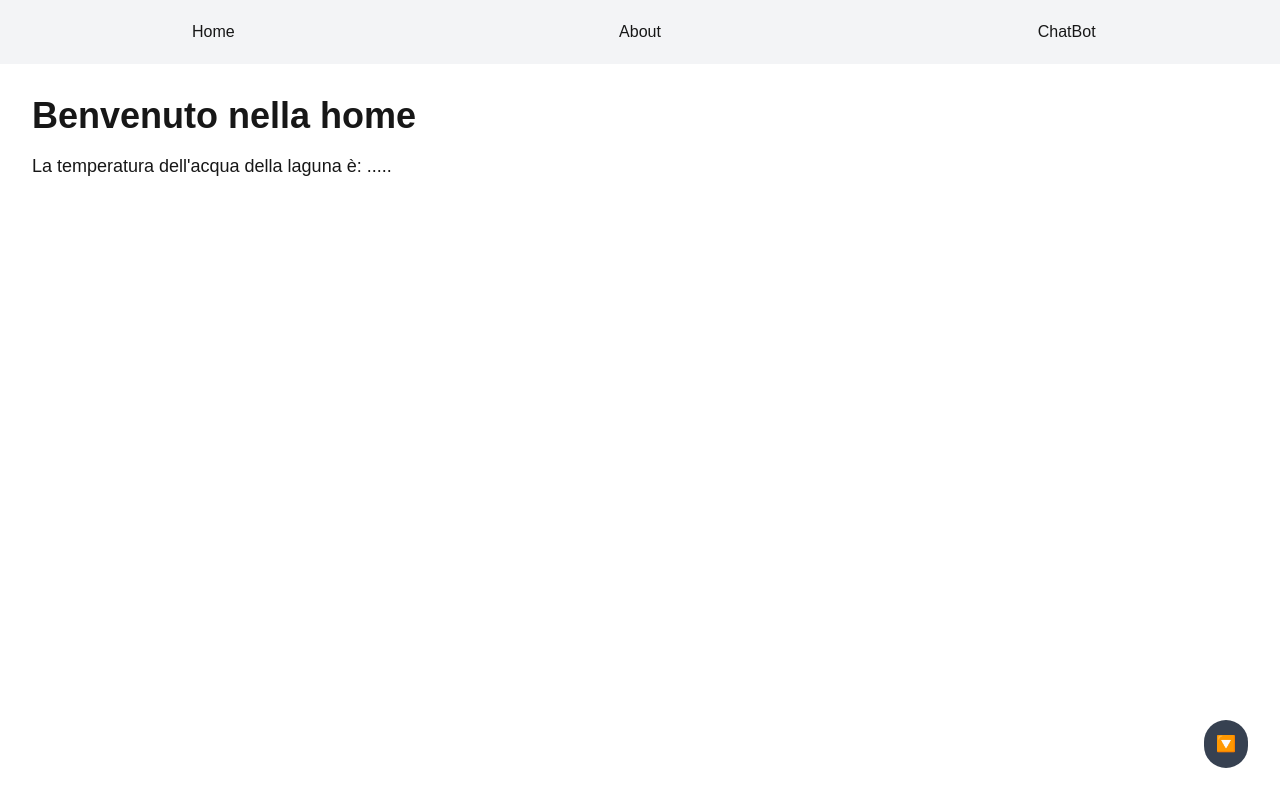
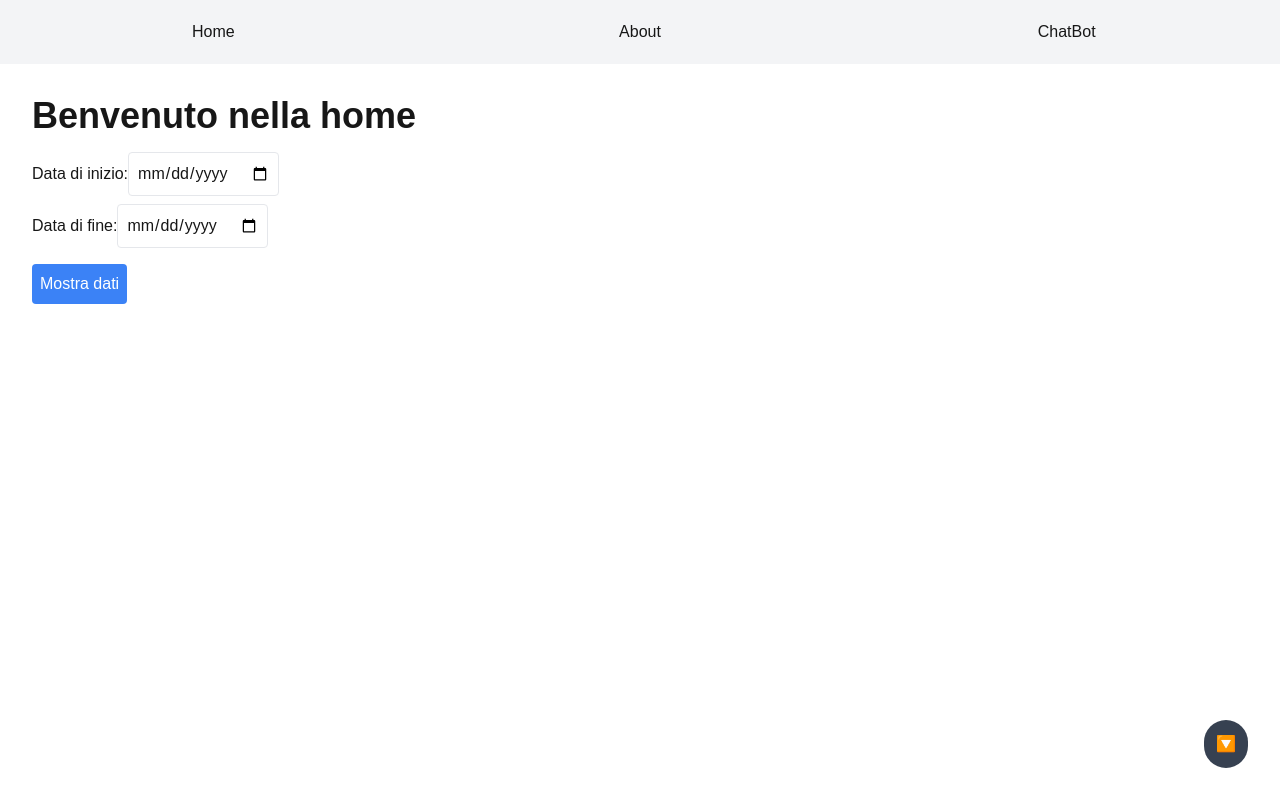
Before and after one commit to chiaradenardi/MarMenorProg, a Next.js app: page / in a window 1280 px wide. Built offline with nearby package versions, Linux system fonts and the light colour scheme.

Commit message:
dati query asap home

```diff
--- a/app/page.tsx
+++ b/app/page.tsx
@@ -1,10 +1,81 @@
-//app/page.tsx -->home
+'use client'; //per poter usare useState-->eseguiti nel browser
+
+import { useState } from "react";
+import { fetchWetData } from "./utils/fetchWet2d";
 
 const Page = () => {
+  const [startDate, setStartDate] = useState("");
+  const [endDate, setEndDate] = useState("");
+  const [data, setData] = useState<any | null>(null); //stato per salvare i dati fetchati
+  const [loading, setLoading] = useState(false); //stato per mostrare il caricamento dei dati
+
+  const handleFetchData = async () => {
+    setLoading(true);
+    const response = await fetchWetData(startDate, endDate); //passa le date alla funzione della query
+    setData(response.wet2d);
+    setLoading(false);
+  };
+
   return (
-    <div className='p-8'>
-      <h1 className='text-4xl mb-4 font-bold'>Benvenuto nella home</h1>
-      <p className='text-lg mb-8'>La temperatura dell'acqua della laguna è: .....</p>
+    <div className="p-8">
+      <h1 className="text-4xl mb-4 font-bold">Benvenuto nella home</h1>
+
+      {/*form per selezionare le date */}
+      <form
+        onSubmit={(e) => {
+          e.preventDefault();
+          handleFetchData();
+        }}
+        className="mb-8"
+      >
+        <label className="block mb-2">
+          Data di inizio:
+          <input
+            type="date"
+            value={startDate}
+            onChange={(e) => setStartDate(e.target.value)}
+            className="border p-2 rounded"
+          />
+        </label>
+        <label className="block mb-4">
+          Data di fine:
+          <input
+            type="date"
+            value={endDate}
+            onChange={(e) => setEndDate(e.target.value)}
+            className="border p-2 rounded"
+          />
+        </label>
+        <button
+          type="submit"
+          className="bg-blue-500 text-white p-2 rounded"
+        >
+          Mostra dati
+        </button>
+      </form>
+
+      {/* Visualizzazione dei dati */}
+      {loading && <p>Caricamento...</p>}
+      {!loading && data && (
+        <>
+          <h1 className="text-lg mb-8">Dati per {data.name}</h1>
+          <h1 className="text-lg mb-8">Unità: {data.unit}</h1>
+          <ul>
+            {data.data.map((entry: { time: string; values: { z: number; value: number }[] }, index: number) => (
+              <li key={index}>
+                <strong>Tempo:</strong> {entry.time}
+                <ul>
+                  {entry.values.map((value: { z: number; value: number }, idx: number) => (
+                    <li key={idx}>
+                      Z: {value.z}, Valore: {value.value}
+                    </li>
+                  ))}
+                </ul>
+              </li>
+            ))}
+          </ul>
+        </>
+      )}
     </div>
   );
 };
--- /dev/null
+++ b/app/utils/fetchWet2d.ts
@@ -0,0 +1,48 @@
+export const fetchWetData = async (start: string, end: string) => {
+    const formattedStart = `${start}T00:00:00Z`;
+    const formattedEnd = `${end}T23:59:59Z`;
+
+    const query = `
+      query wet($place: String, $param: Wet_2d_enum, $start: SymbolicDatetime, $end: SymbolicDatetime, $upper: Float, $lower: Float) {
+        wet2d(place: $place, param: $param, start: $start, end: $end, upper: $upper, lower: $lower) {
+          data {
+            time
+            values {
+              z
+              value
+            }
+          }
+          unit
+          forecastDate
+          name
+        }
+      }`;
+
+    const variables = {
+      place: "marmenor2024",
+      start: formattedStart,
+      end: formattedEnd,
+      upper: -9999,
+      lower: 0,
+      param: "temp",
+    };
+
+    try {
+        const response = await fetch("http://test.asap-forecast.com:8081/graphql", {
+          method: "POST",
+          headers: { "Content-Type": "application/json" },
+          body: JSON.stringify({ query, variables }),
+        });
+
+        if (!response.ok) {
+          throw new Error(`HTTP error! status: ${response.status}`);
+        }
+
+        const result = await response.json();
+        return result.data;
+      } catch (error) {
+        console.error("Errore durante il fetch:", error);
+        throw error;
+      }
+
+  };
```
